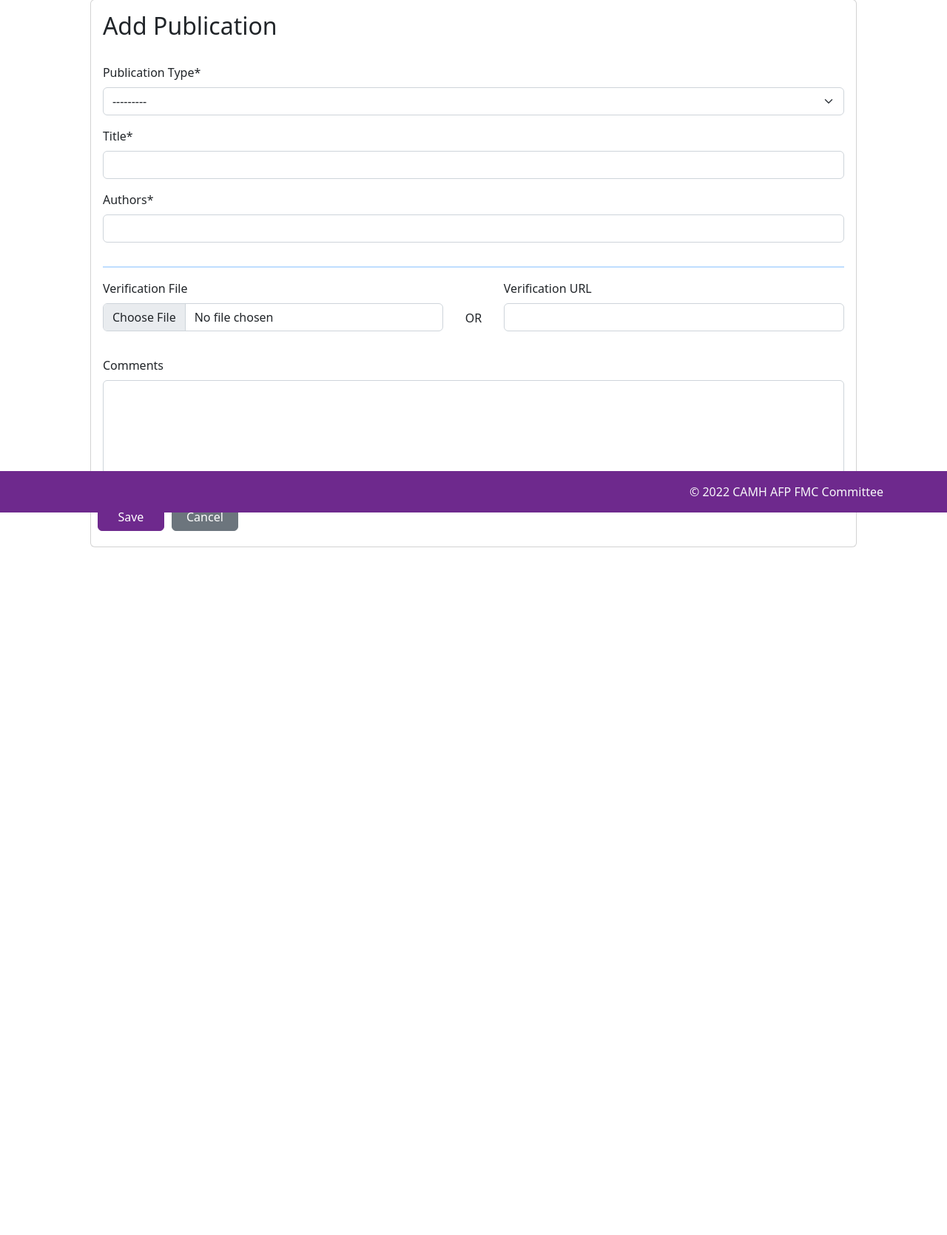
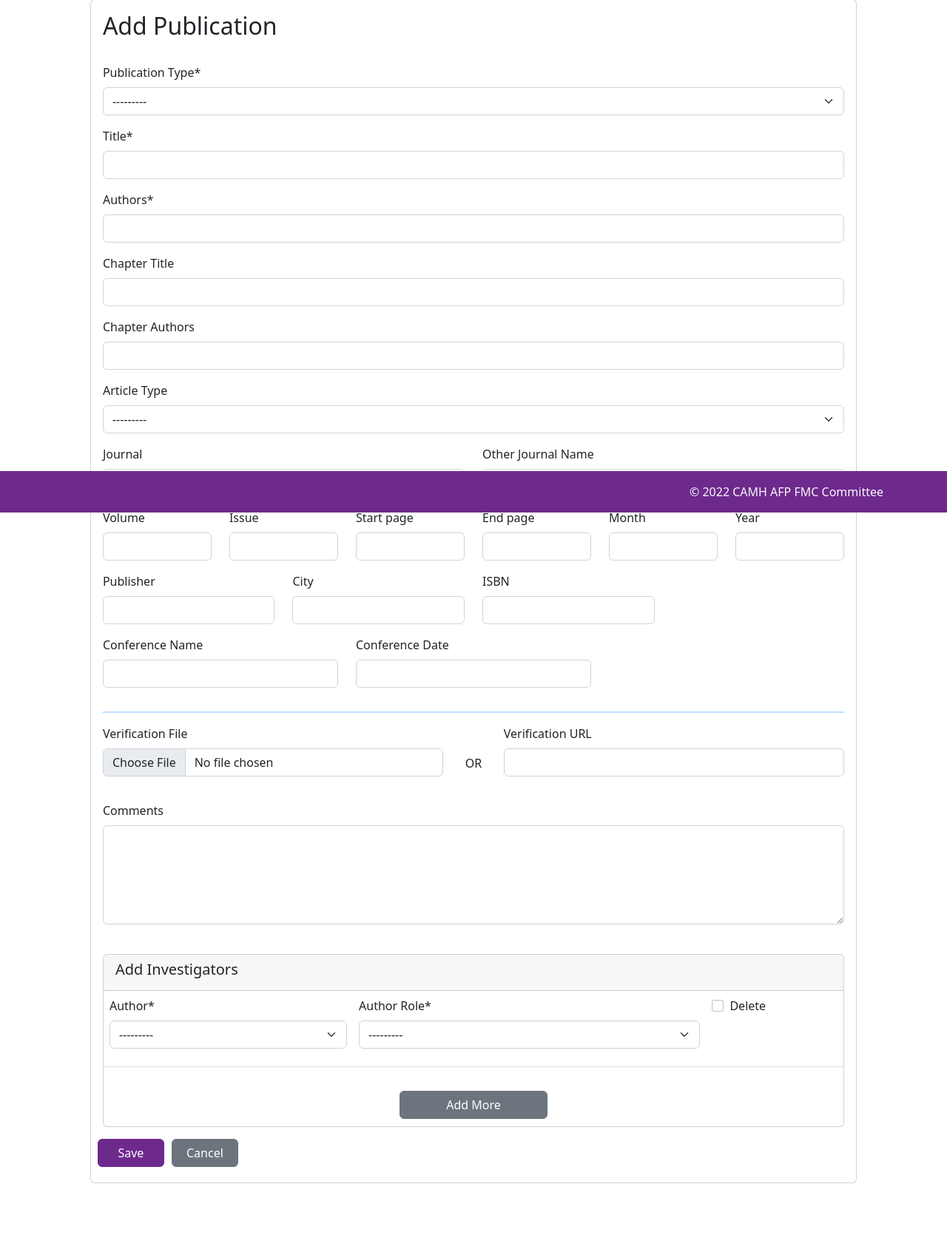
Before and after one commit to josephmje/afp_app, a Django app: page /publications/add in a window 1280 px wide. Shown: the part 107-1777 px from the top of the page at 74% size. Before the commit the page ends 847 px from the top, so only its background shows below. Run offline with Django 4.2, Linux system fonts and the light colour scheme; a user stored in the database is signed in; data comes from the database, SQL or seed files in the repository; tables that the repository leaves empty hold one stand-in row (values such as "Sample post"); parts of the project's set-up code (start-up, migrations or seed data) failed here and were passed over; some libraries are stand-ins or nearby versions.

Commit message:
update publication form

```diff
--- a/afp/claims/admin.py
+++ b/afp/claims/admin.py
@@ -149,7 +149,7 @@ class PublicationAdmin(admin.ModelAdmin):
         "pmid",
         "is_epub",
         "conf_name",
-        "date",
+        "conf_date",
         "comments",
         "ver_file",
         "ver_url",
@@ -170,7 +170,7 @@ class PublicationAdmin(admin.ModelAdmin):
                     ("journal", "other_journal_name"),
                     ("volume", "issue", "start_page", "end_page"),
                     ("pub_month", "pub_year", "pmid", "is_epub"),
-                    ("conf_name", "date"),
+                    ("conf_name", "conf_date"),
                     "comments",
                     ("ver_file", "ver_url"),
                 )
--- a/afp/claims/forms.py
+++ b/afp/claims/forms.py
@@ -44,9 +44,12 @@ class PublicationForm(forms.ModelForm):
         fields = [
             "pub_type",
             "title",
+            "chapter_title",
             "authors",
-            "chapter_title",
             "chapter_authors",
+            "publisher",
+            "city",
+            "isbn",
             "article_type",
             "journal",
             "other_journal_name",
@@ -58,6 +61,8 @@ class PublicationForm(forms.ModelForm):
             "pub_year",
             "pmid",
             "is_epub",
+            "conf_name",
+            "conf_date",
             "comments",
             "ver_file",
             "ver_url",
@@ -75,11 +80,10 @@ class PublicationLinkForm(forms.ModelForm):
 PublicationLinkFormSet = inlineformset_factory(
     Publication,
     PublicationLink,
-    fields=("user_id", "role"),
-    form=PublicationForm,
-    extra=1,
+    form=PublicationLinkForm,
+    extra=0,
+    min_num=1,
     can_delete=True,
-    can_delete_extra=True,
 )
 
 
@@ -139,9 +143,9 @@ GrantLinkFormSet = inlineformset_factory(
     GrantLink,
     fields=("user_id", "role"),
     form=GrantLinkForm,
-    extra=1,
+    extra=0,
+    min_num=1,
     can_delete=True,
-    can_delete_extra=True,
 )
 
 
--- a/afp/claims/mixins.py
+++ b/afp/claims/mixins.py
@@ -10,9 +10,7 @@ class CreatedUpdatedMixin(models.Model):
     """
 
     created_at = models.DateTimeField(auto_now_add=True, editable=False)
-    # created_user =
     modified_at = models.DateTimeField(auto_now=True)
-    # modified_user =
 
     class Meta:
         abstract = True
--- a/afp/claims/views.py
+++ b/afp/claims/views.py
@@ -1,19 +1,13 @@
-from django.contrib import messages
 from django.contrib.auth.mixins import LoginRequiredMixin
-from django.http import HttpResponse
 from django.shortcuts import redirect
 from django.views.generic import (
     CreateView,
     DeleteView,
-    DetailView,
     ListView,
     TemplateView,
     UpdateView,
 )
-from django.views.generic.detail import SingleObjectMixin
 from django.urls import reverse_lazy
-
-from crispy_forms.utils import render_crispy_form
 
 from .forms import (
     AwardForm,
@@ -45,9 +39,6 @@ from .models import (
 
 class HomeView(LoginRequiredMixin, TemplateView):
     template_name = "home.html"
-
-
-###
 
 
 class AwardListView(LoginRequiredMixin, ListView):
@@ -86,27 +77,80 @@ class AwardDeleteView(LoginRequiredMixin, DeleteView):
     success_url = reverse_lazy("award_list")
 
 
-###
-
-
 class PublicationListView(LoginRequiredMixin, ListView):
     model = Publication
     template_name = "claims/publications.html"
     context_object_name = "publications"
 
 
-class PublicationCreateView(LoginRequiredMixin, CreateView):
+class PublicationInline:
+    form_class = PublicationForm
     model = Publication
-    form_class = PublicationForm
     template_name = "claims/publication_form.html"
     success_url = reverse_lazy("publication_list")
 
+    def form_valid(self, form):
+        named_formsets = self.get_named_formsets()
+        if not all((x.is_valid() for x in named_formsets.values())):
+            return self.render_to_response(self.get_context_data(form=form))
 
-class PublicationUpdateView(LoginRequiredMixin, UpdateView):
-    model = Publication
-    form_class = PublicationForm
-    template_name = "claims/publication_form.html"
-    success_url = reverse_lazy("publication_list")
+        self.object = form.save()
+
+        for name, formset in named_formsets.items():
+            formset_save_func = getattr(
+                self, "formset_{0}_valid".format(name), None
+            )
+            if formset_save_func is not None:
+                formset_save_func(formset)
+            else:
+                formset.save()
+        return redirect("publication_list")
+
+    def formset_links_valid(self, formset):
+        links = formset.save(commit=False)
+        for obj in formset.deleted_objects:
+            obj.delete()
+        for link in links:
+            link.publication = self.object
+            link.save()
+
+
+class PublicationCreateView(LoginRequiredMixin, PublicationInline, CreateView):
+    def get_context_data(self, **kwargs):
+        ctx = super(PublicationCreateView, self).get_context_data(**kwargs)
+        ctx["named_formsets"] = self.get_named_formsets()
+        return ctx
+
+    def get_named_formsets(self):
+        if self.request.method == "GET":
+            return {"links": PublicationLinkFormSet(prefix="links")}
+        else:
+            return {
+                "links": PublicationLinkFormSet(
+                    self.request.POST or None,
+                    self.request.FILES or None,
+                    prefix="links",
+                )
+            }
+
+
+class PublicationUpdateView(LoginRequiredMixin, PublicationInline, UpdateView):
+    def get_context_data(self, **kwargs):
+        ctx = super(PublicationUpdateView, self).get_context_data(**kwargs)
+        ctx["named_formsets"] = self.get_named_formsets()
+        return ctx
+
+    def get_named_formsets(self):
+        if self.request.method == "GET":
+            return {"links": PublicationLinkFormSet(prefix="links")}
+        else:
+            return {
+                "links": PublicationLinkFormSet(
+                    self.request.POST or None,
+                    self.request.FILES or None,
+                    prefix="links",
+                )
+            }
 
 
 class PublicationDeleteView(LoginRequiredMixin, DeleteView):
@@ -116,7 +160,10 @@ class PublicationDeleteView(LoginRequiredMixin, DeleteView):
     success_url = reverse_lazy("publication_list")
 
 
-###
+class PublicationLinkDeleteView(LoginRequiredMixin, DeleteView):
+    model = PublicationLink
+    queryset = PublicationLink.objects.all()
+    template_name = "claims/confirm_delete.html"
 
 
 class GrantListView(LoginRequiredMixin, ListView):
@@ -208,9 +255,6 @@ class GrantLinkDeleteView(LoginRequiredMixin, DeleteView):
     template_name = "claims/confirm_delete.html"
 
 
-###
-
-
 class GrantReviewListView(LoginRequiredMixin, ListView):
     model = GrantReview
     template_name = "claims/grant_reviews.html"
@@ -247,7 +291,6 @@ class GrantReviewDeleteView(LoginRequiredMixin, DeleteView):
     success_url = reverse_lazy("grantreview_list")
 
 
-###
 class EditorialBoardListView(LoginRequiredMixin, ListView):
     model = EditorialBoard
     template_name = "claims/editorial_boards.html"
@@ -282,9 +325,6 @@ class EditorialBoardDeleteView(LoginRequiredMixin, DeleteView):
     queryset = EditorialBoard.objects.all()
     template_name = "claims/confirm_delete.html"
     success_url = reverse_lazy("editorial_board_list")
-
-
-###
 
 
 class CommitteeListView(LoginRequiredMixin, ListView):
@@ -323,9 +363,6 @@ class CommitteeDeleteView(LoginRequiredMixin, DeleteView):
     success_url = reverse_lazy("committee_list")
 
 
-###
-
-
 class LectureListView(LoginRequiredMixin, ListView):
     model = Lecture
     template_name = "claims/lectures.html"
@@ -360,9 +397,6 @@ class LectureDeleteView(LoginRequiredMixin, DeleteView):
     queryset = Lecture.objects.all()
     template_name = "claims/confirm_delete.html"
     success_url = reverse_lazy("lecture_list")
-
-
-###
 
 
 class ExamListView(LoginRequiredMixin, ListView):
@@ -401,9 +435,6 @@ class ExamDeleteView(LoginRequiredMixin, DeleteView):
     success_url = reverse_lazy("exam_list")
 
 
-###
-
-
 class SupervisionListView(LoginRequiredMixin, ListView):
     model = Supervision
     template_name = "claims/supervision.html"
--- a/templates/claims/publication_form.html
+++ b/templates/claims/publication_form.html
@@ -1,41 +1,27 @@
-{% extends 'claims/model_form.html' %}
+{% extends 'base.html' %}
 {% load crispy_forms_tags %}
+{% load modelform_title %}
 
-{% block form %}
+{% block content %}
+
+<div class="container mt-3" style="width: 95%; font-size: 14 px">
+
+  <form method="POST" class="card p-3 mt-5" autocomplete="off">
+    <h2>
+      {% if object %}
+      Edit
+      {% else %}
+      Add
+      {% endif %}
+      {{ form|modelform_title }}
+    </h2>
+    <br>
+    {% csrf_token %}
     {{ form.pub_type|as_crispy_field }}
-{% if form.pub_type == 3 or form.pub_type == 4 or form.pub_type == 5 %}
-  <div class="row">
-    <div class="col-10">{{ form.title|as_crispy_field }}</div>
-    <div class="col-2">{{ form.volume|as_crispy_field }}</div>
-{% else %}
     {{ form.title|as_crispy_field }}
-{% endif %}
     {{ form.authors|as_crispy_field }}
-{% if form.pub_type == 3 or form.pub_type == 4 or form.pub_type == 5 %}
-  <div class="row">
-    <div class="col-3">{{ form.publisher|as_crispy_field }}</div>
-    <div class="col-3">{{ form.city|as_crispy_field }}</div>
-    <div class="col-3">{{ form.isbn|as_crispy_field }}</div>
-    <div class="col-3">{{ form.pub_year|as_crispy_field }}</div>
-    </div>
-  </div>
-{% endif %}
-{% if form.pub_type == 5 %}
     {{ form.chapter_title|as_crispy_field }}
     {{ form.chapter_authors|as_crispy_field }}
-  <div class="row">
-    <div class="col-2">{{ form.start_page|as_crispy_field }}</div>
-    <div class="col-2">{{ form.end_page|as_crispy_field }}</div>
-  </div>
-{% endif %}
-{% if form.pub_type == 2 %}
-  <div class="row">
-    <div class="col-4">{{ form.conf_name|as_crispy_field }}</div>
-    <div class="col-4">{{ form.city|as_crispy_field }}</div>
-    <div class="col-4">{{ form.date|as_crispy_field }}</div>
-  </div>
-{% endif %}
-{% if form.pub_type == 1 %}
     {{ form.article_type|as_crispy_field }}
     <div class="row">
       <div class="col-6">{{ form.journal|as_crispy_field }}</div>
@@ -49,6 +35,112 @@
       <div class="col-2">{{ form.pub_month|as_crispy_field }}</div>
       <div class="col-2">{{ form.pub_year|as_crispy_field }}</div>
     </div>
-  {{ form.is_epub|as_crispy_field }}
+    <div class="row">
+      <div class="col-3">{{ form.publisher|as_crispy_field }}</div>
+      <div class="col-3">{{ form.city|as_crispy_field }}</div>
+      <div class="col-3">{{ form.isbn|as_crispy_field }}</div>
+    </div>
+    <div class="row">
+      <div class="col-4">{{ form.conf_name|as_crispy_field }}</div>
+      <div class="col-4">{{ form.conf_date|as_crispy_field }}</div>
+    </div>
+    <hr style="border: 1px solid #007bff;">
+    <div class="input-group">
+      <div class="col">{{ form.ver_file|as_crispy_field }}</div>
+      <span class="col-1" style="text-align: center; padding: 40px 0">OR</span>
+      <div class="col">{{ form.ver_url|as_crispy_field }}</div>
+    </div>
+    {{ form.comments|as_crispy_field }}
+
+    {% with named_formsets.links as formset %}
+    {{ formset.management_form }}
+    <script type="text/html" id="links-template">
+      <tr id="links-__prefix__" class=hide_all>
+        {% for fields in formset.empty_form.hidden_fields %}
+        {{ fields }}
+        {% endfor %}
+
+        {% for fields in formset.empty_form.visible_fields %}
+        <td>{{ fields }}</td>
+        {% endfor %}
+      </tr>
+    </script>
+
+    <div class="table-responsive card mt-4">
+      <div class="card-header card-header-secondary">
+        <h5 class="card-title">Add Investigators</h5>
+      </div>
+      <table class="table card-body">
+        <tbody id="item-links">
+          {% for forms in formset %}
+          {{ forms.management_form }}
+          <tr id="links-{{ forloop.counter0 }}" class=hide_all>
+            {{ forms.id }}
+            {% for field in forms.visible_fields %}
+            <td>
+              {{ field|as_crispy_field }}
+            </td>
+            {% endfor %}
+            {% if forms.instance.pk %}
+            <td>
+              <button type="button" class="btn btn-danger" data-toggle="modal"
+                data-target="#exampleModal{{forms.instance.pk}}">
+                Delete
+              </button>
+              <div class="modal fade" id="exampleModal{{forms.instance.pk}}" tabindex="-1" role="dialog"
+                aria-labelledby="exampleModalLabel{{forms.instance.pk}}" aria-hidden="true">
+                <div class="modal-dialog" role="document">
+                  <div class="modal-content">
+                    <div class="modal-header">
+                      <h5 class="modal-title" id="exampleModalLabel{{forms.instance.pk}}">Are Your Sure You Want To
+                        Delete This?</h5>
+                      <button type="button" class="close" data-dismiss="modal" aria-label="Close">
+                        <span aria-hidden="true">&times;</span>
+                      </button>
+                    </div>
+                    <div class="modal-footer">
+                      <a href="{% url 'delete_grantlink' forms.instance.pk %}" type="button"
+                        class="btn btn-primary">Yes, Delete</a>
+                      <button type="button" class="btn btn-secondary" data-dismiss="modal">Close</button>
+                    </div>
+                  </div>
+                </div>
+              </div>
+            </td>
             {% endif %}
+          </tr>
+          {% endfor %}
+        </tbody>
+      </table>
+      <div class="col text-center">
+        <a href="#" class="btn btn-secondary mt-3 add-links" style="width: 200px; margin: 10px;">Add More</a>
+      </div>
+    </div>
+    {% endwith %}
+    <div class="row">
+      <button type="submit" class="btn btn-primary mt-3" style="width: 90px; margin: 5px;">Save</button>
+      <a href="javascript:history.back()" class="btn btn-secondary mt-3" style="width: 90px; margin: 5px;">Cancel</a>
+    </div>
+    </form>
+    </div>
+
+    <script src="https://code.jquery.com/jquery-3.2.1.slim.min.js"
+      integrity="sha384-KJ3o2DKtIkvYIK3UENzmM7KCkRr/rE9/Qpg6aAZGJwFDMVNA/GpGFF93hXpG5KkN" crossorigin="anonymous">
+    </script>
+
+    <script>
+      $(document).ready(function () {
+        // when user clicks add more btn of images
+        $('.add-links').click(function (ev) {
+          ev.preventDefault();
+          var count = $('#item-links').children().length;
+          var tmplMarkup = $('#links-template').html();
+          var compiledTmpl = tmplMarkup.replace(/__prefix__/g, count);
+          $('#item-links').append(compiledTmpl);
+
+          // update form count
+          $('#id_links-TOTAL_FORMS').attr('value', count + 1);
+        });
+      });
+    </script>
     {% endblock %}
```
Also changed, not shown: afp/claims/models.py (+15 -6 lines), templates/claims/publications.html (+47 -1 lines). Lines whose indentation alone changed are shown as unchanged.
